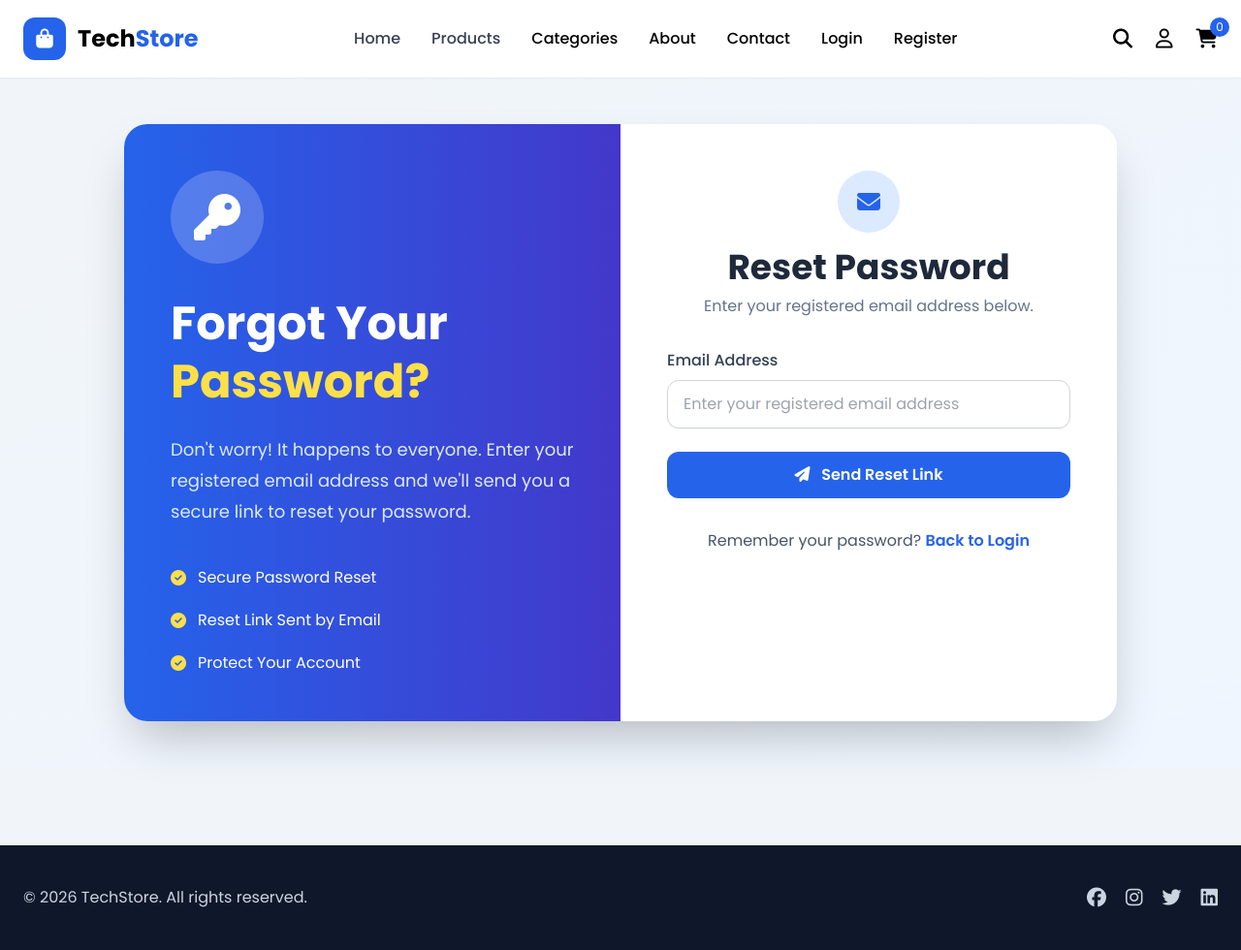
After one commit to 1992prabhat/Ecom_django, a Django app: page /users/reset-password/ in a window 1280 px wide. The commit adds this page. Shown: the whole page at 97% size. Run offline with Django 5.2, Linux system fonts and the light colour scheme; some libraries are stand-ins or nearby versions.

Commit message:
Reset password done.

```diff
--- a/users/forms.py
+++ b/users/forms.py
@@ -1,5 +1,5 @@
 from django.contrib.auth.models import User
-from django.contrib.auth.forms import UserCreationForm, AuthenticationForm, PasswordChangeForm
+from django.contrib.auth.forms import UserCreationForm, AuthenticationForm, PasswordChangeForm, PasswordResetForm, SetPasswordForm
 from django import forms
 class RegisterForm(UserCreationForm):
     class Meta:
@@ -89,3 +89,32 @@ class ChangePasswordForm(PasswordChangeForm):
                 ),
                 "placeholder": placeholders.get(name, ""),
             })
+
+class CustomPasswordResetForm(PasswordResetForm):
+		def __init__(self, *args, **kwargs):
+				super().__init__(*args, **kwargs)
+
+				self.fields['email'].widget.attrs.update({
+					"class": (
+							"w-full px-4 py-3 rounded-xl border border-gray-300 "
+							"bg-white shadow-sm transition duration-200 "
+							"focus:outline-none focus:ring-2 "
+							"focus:ring-blue-500 focus:border-blue-500"
+					),
+					"placeholder": "Enter your registered email address",
+				})
+
+class CustomSetPasswordForm(SetPasswordForm):
+		def __init__(self, *args, **kwargs):
+				super().__init__(*args, **kwargs)
+
+				for field in self.fields.values():
+					field.widget.attrs.update({
+							"class": (
+									"w-full px-4 py-3 rounded-xl border border-gray-300 "
+									"bg-white shadow-sm transition duration-200 "
+									"focus:outline-none focus:ring-2 "
+									"focus:ring-blue-500 focus:border-blue-500"
+							),
+							"placeholder": field.label,
+					})
--- a/users/templates/users/login.html
+++ b/users/templates/users/login.html
@@ -97,7 +97,7 @@ Login | TechStore
                             Password
                         </label>
 
-                        <a href="#"
+                        <a href="{% url 'users:password_reset' %}"
                            class="text-sm text-blue-600 hover:underline">
                             Forgot Password?
                         </a>
--- /dev/null
+++ b/users/templates/users/reset_password.html
@@ -0,0 +1,138 @@
+{% extends "base.html" %}
+
+{% block title %}
+Reset Password | TechStore
+{% endblock %}
+
+{% block content %}
+
+<section class="min-h-[85vh] flex items-center justify-center bg-gradient-to-br from-slate-100 to-blue-50 py-12">
+
+    <div class="max-w-5xl w-full bg-white rounded-3xl shadow-2xl overflow-hidden grid lg:grid-cols-2">
+
+        <!-- Left Panel -->
+        <div class="hidden lg:flex flex-col justify-center bg-gradient-to-r from-blue-600 to-indigo-700 text-white p-12">
+
+            <div class="w-24 h-24 rounded-full bg-white/20 flex items-center justify-center mb-8">
+
+                <i class="fa-solid fa-key text-5xl"></i>
+
+            </div>
+
+            <h1 class="text-5xl font-bold leading-tight">
+                Forgot Your
+                <span class="text-yellow-300">Password?</span>
+            </h1>
+
+            <p class="mt-6 text-lg text-blue-100 leading-8">
+
+                Don't worry! It happens to everyone.
+
+                Enter your registered email address and we'll send you a secure link to reset your password.
+
+            </p>
+
+            <div class="mt-10 space-y-5">
+
+                <div class="flex items-center gap-3">
+                    <i class="fa-solid fa-check-circle text-yellow-300"></i>
+                    <span>Secure Password Reset</span>
+                </div>
+
+                <div class="flex items-center gap-3">
+                    <i class="fa-solid fa-check-circle text-yellow-300"></i>
+                    <span>Reset Link Sent by Email</span>
+                </div>
+
+                <div class="flex items-center gap-3">
+                    <i class="fa-solid fa-check-circle text-yellow-300"></i>
+                    <span>Protect Your Account</span>
+                </div>
+
+            </div>
+
+        </div>
+
+        <!-- Right Panel -->
+        <div class="p-10 lg:p-12">
+
+            <div class="text-center">
+
+                <div class="inline-flex items-center justify-center w-16 h-16 rounded-full bg-blue-100 text-blue-600 mb-4">
+
+                    <i class="fa-solid fa-envelope text-2xl"></i>
+
+                </div>
+
+                <h2 class="text-4xl font-bold text-slate-800">
+                    Reset Password
+                </h2>
+
+                <p class="text-slate-500 mt-2">
+                    Enter your registered email address below.
+                </p>
+
+            </div>
+
+            <form method="post" class="mt-8 space-y-6">
+
+                {% csrf_token %}
+
+                {% if form.non_field_errors %}
+                    <div class="bg-red-100 border border-red-300 text-red-700 rounded-xl p-4">
+                        {{ form.non_field_errors }}
+                    </div>
+                {% endif %}
+
+                <div>
+
+                    <label class="block mb-2 font-medium text-slate-700">
+                        Email Address
+                    </label>
+
+                    {{ form.email }}
+
+                    {% for error in form.email.errors %}
+                        <p class="text-red-500 text-sm mt-1">
+                            {{ error }}
+                        </p>
+                    {% endfor %}
+
+                </div>
+
+                <button
+                    type="submit"
+                    class="w-full bg-blue-600 hover:bg-blue-700 text-white py-3 rounded-xl font-semibold transition">
+
+                    <i class="fa-solid fa-paper-plane mr-2"></i>
+
+                    Send Reset Link
+
+                </button>
+
+            </form>
+
+            <div class="text-center mt-8">
+
+                <p class="text-slate-600">
+
+                    Remember your password?
+
+                    <a href="{% url 'users:login' %}"
+                       class="text-blue-600 font-semibold hover:underline">
+
+                        Back to Login
+
+                    </a>
+
+                </p>
+
+            </div>
+
+        </div>
+
+    </div>
+
+</section>
+
+{% endblock %}
--- a/users/urls.py
+++ b/users/urls.py
@@ -1,5 +1,8 @@
 from . import views
-from django.urls import path
+from django.urls import path, reverse_lazy
+from django.contrib.auth import views as auth_views
+from .forms import CustomPasswordResetForm, CustomSetPasswordForm
+
 
 app_name = 'users'
 urlpatterns = [
@@ -12,4 +15,37 @@ urlpatterns = [
 	path('email-verification-failed/', views.email_verification_failed, name='email_verification_failed'),
 	path('profile/', views.profile, name='profile'),
 	path('change-password/', views.change_password, name='change_password'),
+
+	# Reset Password flow.
+	path(
+			'reset-password/',
+			auth_views.PasswordResetView.as_view(
+					template_name='users/reset_password.html',
+					form_class=CustomPasswordResetForm,
+					email_template_name="users/password_reset_email.html",
+					success_url=reverse_lazy("users:password_reset_done"),
+			),
+			name='password_reset'),
+
+	path(
+			'reset-password/done/',
+			auth_views.PasswordResetDoneView.as_view(
+					template_name='users/password_reset_done.html'),
+					name='password_reset_done'),
+
+	path(
+			'reset-password/confirm/<uidb64>/<token>/',
+			auth_views.PasswordResetConfirmView.as_view(
+					template_name='users/password_reset_confirm.html',
+					form_class=CustomSetPasswordForm,
+					success_url=reverse_lazy("users:password_reset_complete"),
+					),
+			name='password_reset_confirm'),
+
+
+	path(
+			'reset-password/complete/',
+			auth_views.PasswordResetCompleteView.as_view(
+					template_name='users/password_reset_complete.html'),
+			name='password_reset_complete'),
 ]
--- a/users/views.py
+++ b/users/views.py
@@ -12,6 +12,8 @@ from .decorators import anonymous_required
 from .forms import ProfileForm, ChangePasswordForm
 from django.contrib.auth.decorators import login_required
 from django.contrib.auth import update_session_auth_hash
+from .mixins import AnonymousRequiredMixins
+
 
 # Create your views here.
 # Only anonymous users can visit this view
@@ -116,3 +118,6 @@ def change_password(request):
 						return redirect('users:profile')
 		else:
 				return render(request, 'users/change_password.html', {'form': form})
+
+
+# Reset Password views.
```
Also changed, not shown: users/mixins.py (added, +9 -0 lines), users/templates/users/password_reset_complete.html (added, +43 -0 lines), users/templates/users/password_reset_confirm.html (added, +99 -0 lines), users/templates/users/password_reset_done.html (added, +35 -0 lines), users/templates/users/password_reset_email.html (added, +16 -0 lines).
